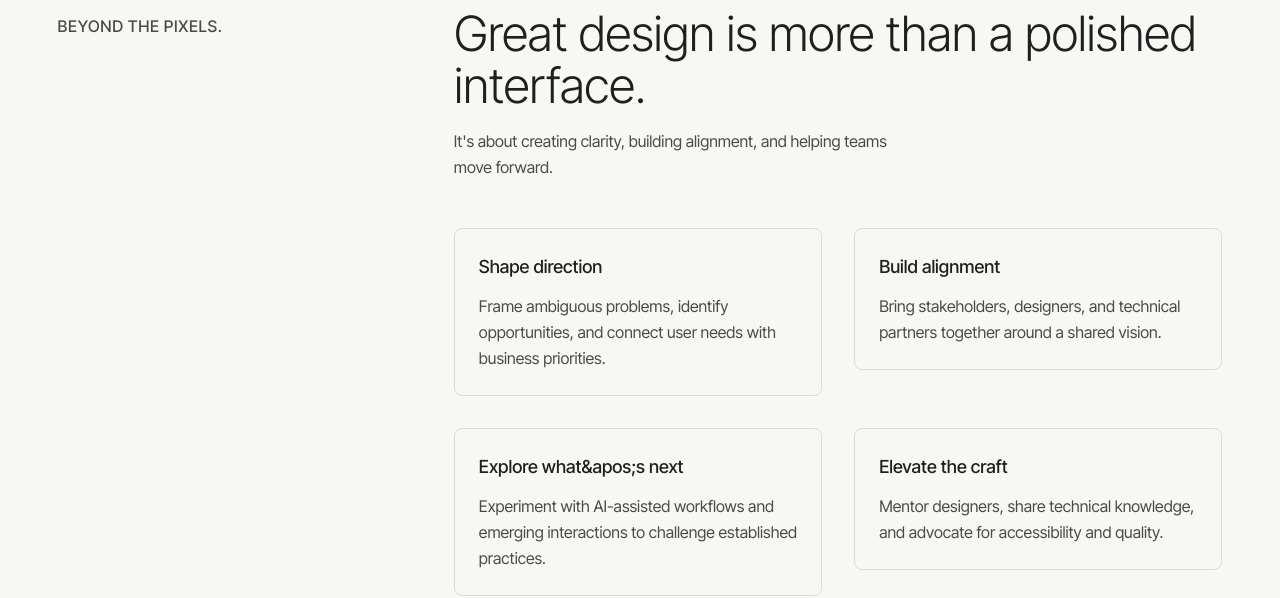
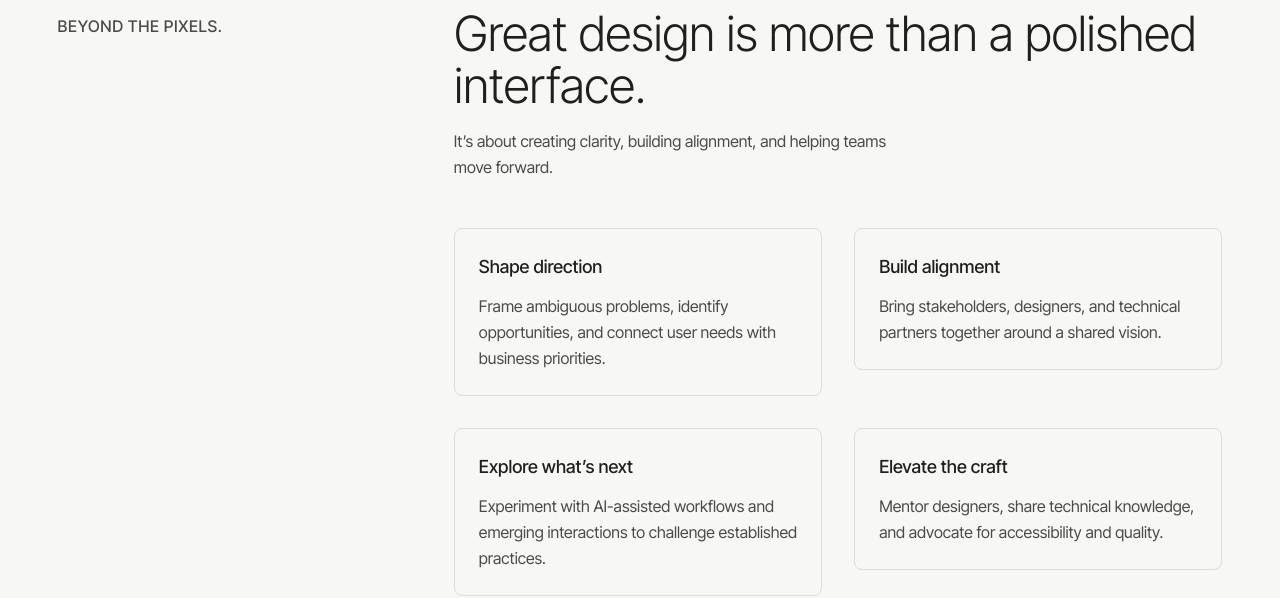
Before and after one commit to liujiani505/portfolio-2026, a Next.js app: page / in a window 1280 px wide. Shown: the part 2960-3558 px from the top of the page. Built offline with nearby package versions, Linux system fonts and the light colour scheme.

Commit message:
chore: use typographic apostrophes for proper rendering

```diff
--- a/components/sections/beyond.tsx
+++ b/components/sections/beyond.tsx
@@ -12,7 +12,7 @@ export function Beyond() {
       body: "Bring stakeholders, designers, and technical partners together around a shared vision.",
     },
     {
-      title: "Explore what&apos;s next",
+      title: "Explore what’s next",
       body:
         "Experiment with AI-assisted workflows and emerging interactions to challenge established practices.",
     },
@@ -35,7 +35,7 @@ export function Beyond() {
               Great design is more than a polished interface.
             </h2>
             <p className="mt-4 max-w-[56ch] text-pretty text-base leading-relaxed text-muted">
-              It&apos;s about creating clarity, building alignment, and helping teams move forward.
+              It’s about creating clarity, building alignment, and helping teams move forward.
             </p>
           </Reveal>
 
```
